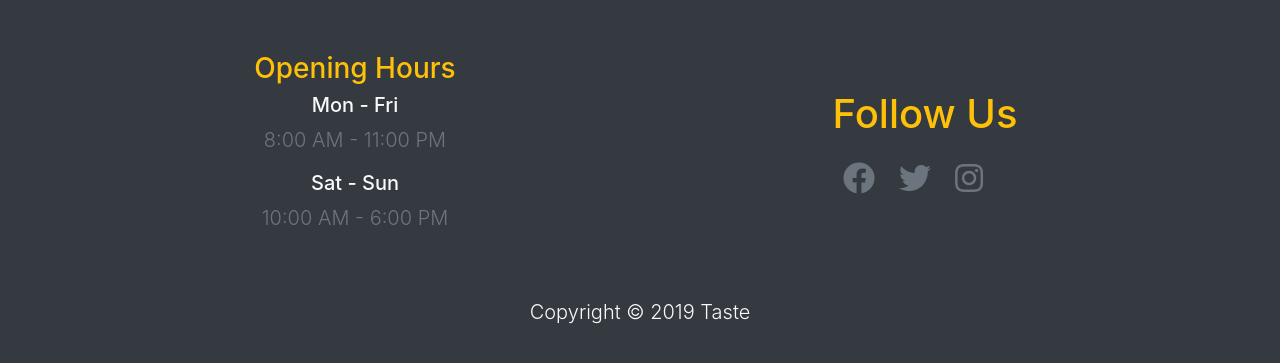
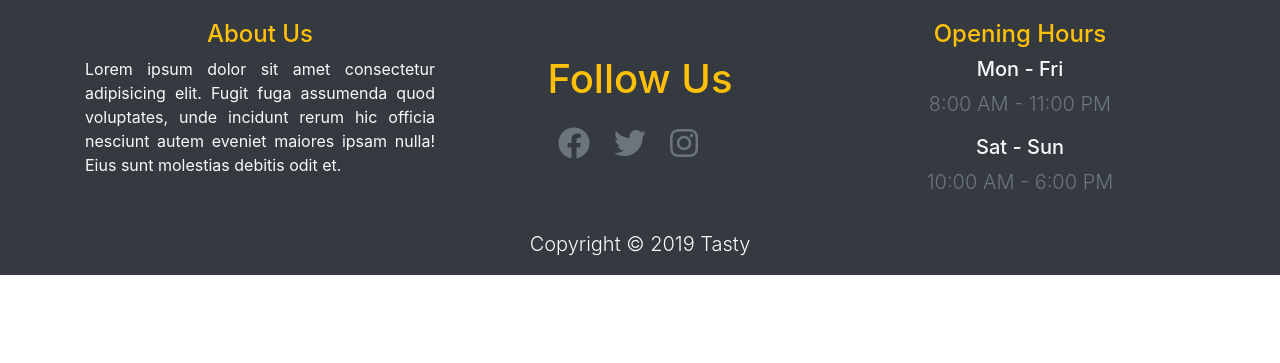
Before and after one commit to MikeMajer/Bootstrap_theme2, a plain HTML site: page index.html in a window 1280 px wide. Shown: the part 7025-7388 px from the top of the page. After the commit the page ends 7300 px from the top, so only its background shows below. Drawn offline with nearby package versions, Linux system fonts and the light colour scheme; some packages are replaced by stand-ins of ours; a script that the page names is missing.

Commit message:
Add About Us to Footer Section

```diff
--- a/index.html
+++ b/index.html
@@ -787,17 +787,17 @@
 
   <!-- FOOTER -->
 
-  <footer id="main-footer" class="text-center py-5 bg-dark text-light">
+  <footer id="main-footer" class="text-center py-3 bg-dark text-light">
     <div class="container">
       <div class="row">
-        <div class="col-md-6">
-          <h3 class="text-warning">Opening Hours</h3>
+        <div class="col-md-4 order-md-3">
+          <h4 class="text-warning">Opening Hours</h4>
           <h5>Mon - Fri</h5>
           <p class="lead text-muted">8:00 AM - 11:00 PM</p>
           <h5>Sat - Sun</h5>
           <p class="lead text-muted">10:00 AM - 6:00 PM</p>
         </div>
-        <div class="col-md-6 my-auto">
+        <div class="col-md-4 my-auto order-md-2">
           <div class="social">
             <h1 class="text-warning mb-4">Follow Us</h1>
             <ul class="list-unstyled justify-content-center d-flex ">
@@ -819,10 +819,17 @@
             </ul>
           </div>
         </div>
+        <div class="col-md-4 order-md-1 d-none d-md-block">
+          <h4 class="text-warning">About Us</h4>
+          <p class="text-justify">
+            Lorem ipsum dolor sit amet consectetur adipisicing elit. Fugit fuga assumenda quod voluptates, unde incidunt
+            rerum hic officia nesciunt autem eveniet maiores ipsam nulla! Eius sunt molestias debitis odit et.
+          </p>
+        </div>
       </div>
       <div class="row">
-        <div class="col mt-5">
-          <p class="mb-0 lead">Copyright &copy; <span id="year"></span> Taste</p>
+        <div class="col mt-3">
+          <p class="mb-0 lead">Copyright &copy; <span id="year"></span> Tasty</p>
         </div>
       </div>
     </div>
```
